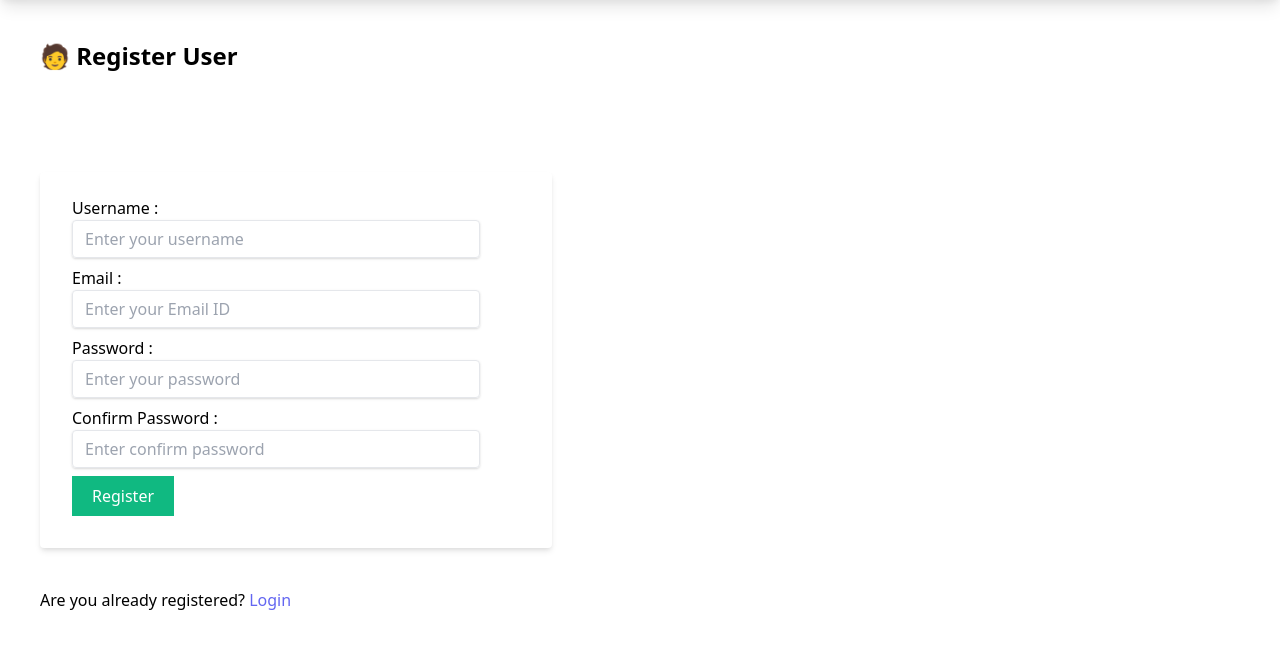
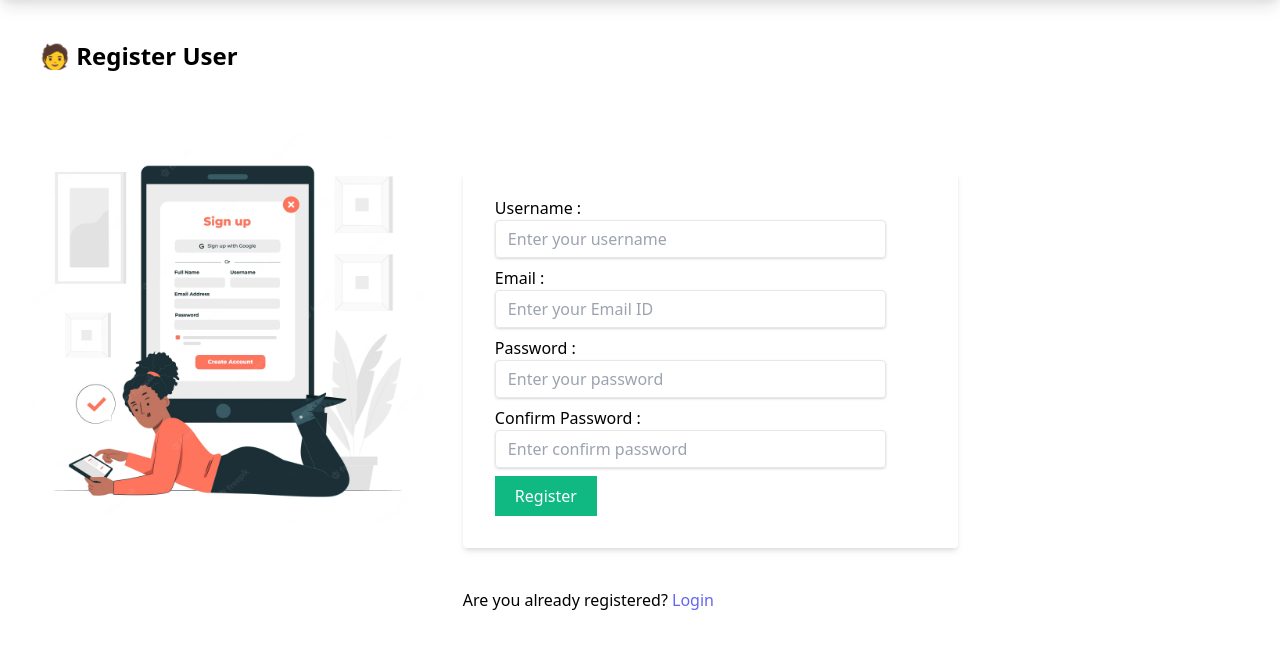
Before and after one commit to adityaganji889/Buy-And-Sell-Website, a Django app: page /users/register/ in a window 1280 px wide. Shown: the part 64-735 px from the top of the page. Run offline with Django 4.2, Linux system fonts and the light colour scheme; style sheets or scripts are compiled from the project's sources; parts of the project's set-up code (start-up, migrations or seed data) failed here and were passed over; some libraries are stand-ins or nearby versions.

Commit message:
Update register.html

```diff
--- a/users/templates/users/register.html
+++ b/users/templates/users/register.html
@@ -1,8 +1,15 @@
 {% extends 'myapp/base.html' %}
 {% block content %}
+{% load static %}
 <h1 class="text-2xl m-10 font-bold">🧑 Register User</h1>
-<div class="container py-5">
-    <form method="post" class="w-2/5 bg-white shadow-md m-10 rounded px-8 pt-6 pb-8 mb-4">
+<main class="mt-2 mx-auto max-w-7xl px-4 sm:mt-2 sm:px-6 md:mt-2 lg:mt-2 lg:px-8 xl:mt-2">
+    <span class="flex">
+        <span>
+            <img class="mt-3 sm:mt-5 sm:text-lg sm:max-w-xl sm:mx-auto md:mt-5 md:text-xl lg:mx-0" src="{% static 'myapp/images/registration.jpg' %}" alt='job hunt' style='width: 100%;' />
+        </span>
+        <span class="container py-5">
+            <div>
+                <form method="post" class="w-3/5 bg-white shadow-md m-10 rounded px-8 pt-6 pb-8 mb-4">
                     {% csrf_token %}
                     <div class="mb-2">
                         <label for="">Username :</label>
@@ -28,10 +35,13 @@
                             {{form.password2}}
                         </div>
                     </div>
-        <button type="submit" class="bg-green-500 text-white px-5 py-2">Register</button>
+                    <button type="submit" class="bg-green-500 hover:bg-green-700 text-white px-5 py-2">Register</button>
                 </form>
                 <div class="m-10">Are you already registered?
                     <a class="text-indigo-500" href="{% url 'users:login' %}">Login</a>
                 </div>
             </div>
+        </span>
+    </span>
+ </main>
 {% endblock %}
```
Lines whose indentation alone changed are shown as unchanged.
